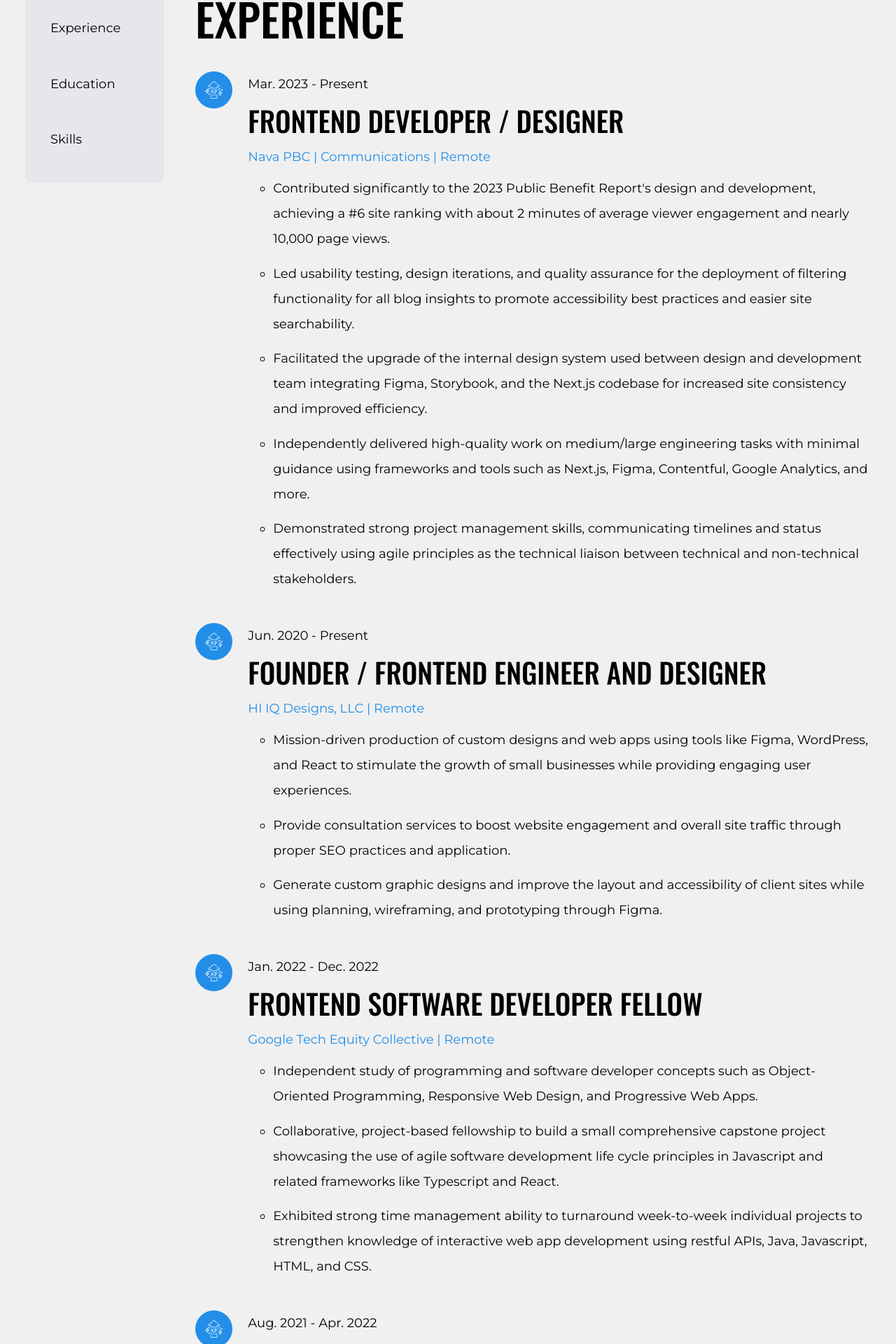
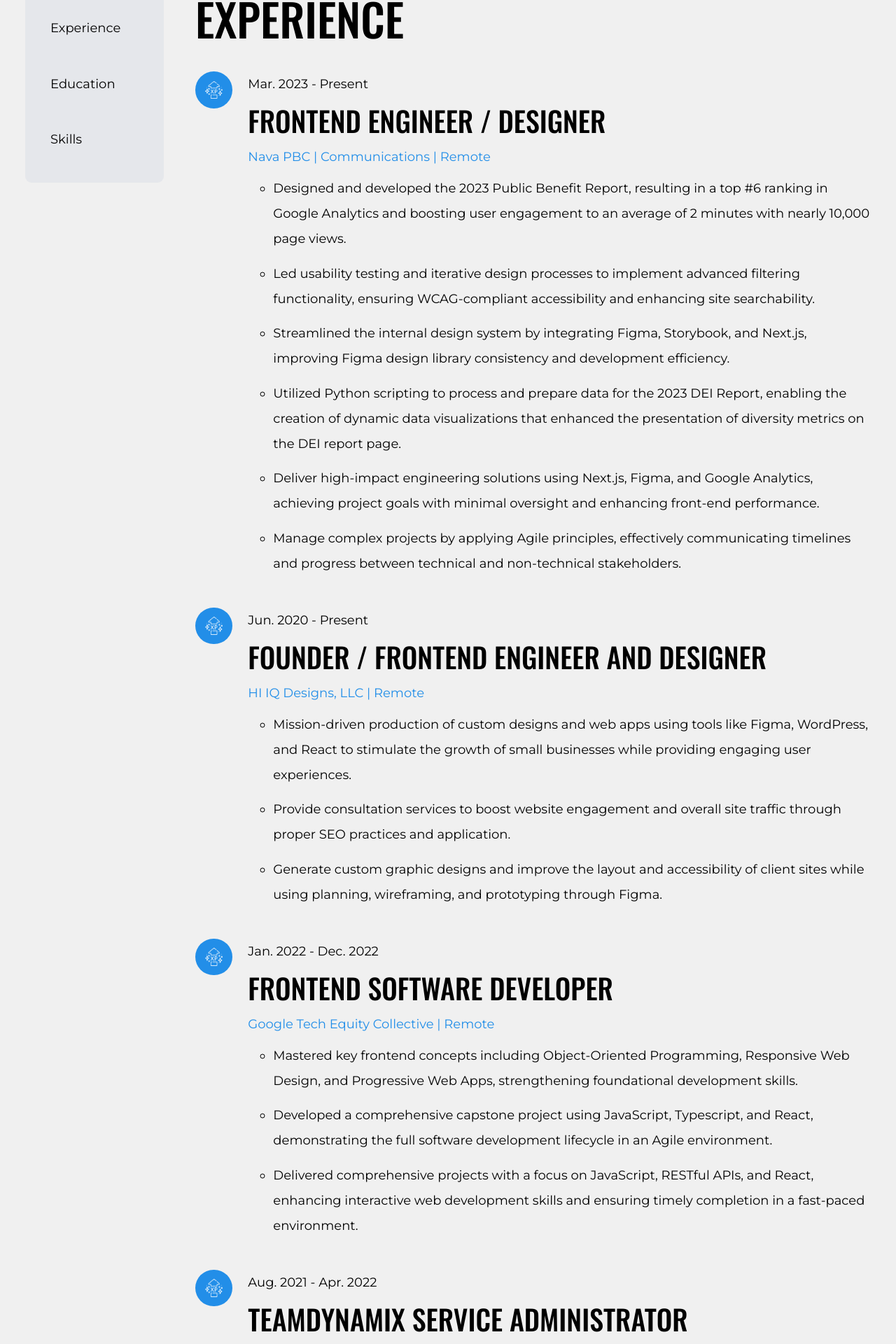
Before and after one commit to mqwebster/mqwebster, a Next.js app: page / in a window 1280 px wide. Shown: the part 6943-8863 px from the top of the page at 70% size. Built offline with nearby package versions, Linux system fonts and the light colour scheme; no server answers.

Commit message:
updated resume file and Nava PBC and Google resume bullet points

```diff
--- a/app/data/resumeData.js
+++ b/app/data/resumeData.js
@@ -12,14 +12,15 @@
     {
       id: 1,
       date: "Mar. 2023 - Present",
-      title: "Frontend Developer / Designer",
+      title: "Frontend Engineer / Designer",
       location: "Nava PBC | Communications | Remote",
       list: [
-        "Contributed significantly to the 2023 Public Benefit Report's design and development, achieving a #6 site ranking with about 2 minutes of average viewer engagement and nearly 10,000 page views.",
-        "Led usability testing, design iterations, and quality assurance for the deployment of filtering functionality for all blog insights to promote accessibility best practices and easier site searchability.",
-        "Facilitated the upgrade of the internal design system used between design and development team integrating Figma, Storybook, and the Next.js codebase for increased site consistency and improved efficiency.",
-        "Independently delivered high-quality work on medium/large engineering tasks with minimal guidance using frameworks and tools such as Next.js, Figma, Contentful, Google Analytics, and more.",
-        "Demonstrated strong project management skills, communicating timelines and status effectively using agile principles as the technical liaison between technical and non-technical stakeholders.",
+        "Designed and developed the 2023 Public Benefit Report, resulting in a top #6 ranking in Google Analytics and boosting user engagement to an average of 2 minutes with nearly 10,000 page views.",
+        "Led usability testing and iterative design processes to implement advanced filtering functionality, ensuring WCAG-compliant accessibility and enhancing site searchability.",
+        "Streamlined the internal design system by integrating Figma, Storybook, and Next.js, improving Figma design library consistency and development efficiency.",
+        "Utilized Python scripting to process and prepare data for the 2023 DEI Report, enabling the creation of dynamic data visualizations that enhanced the presentation of diversity metrics on the DEI report page.",
+        "Deliver high-impact engineering solutions using Next.js, Figma, and Google Analytics, achieving project goals with minimal oversight and enhancing front-end performance.",
+        "Manage complex projects by applying Agile principles, effectively communicating timelines and progress between technical and non-technical stakeholders.",
       ],
     },
     {
@@ -36,12 +37,12 @@
     {
       id: 3,
       date: "Jan. 2022 - Dec. 2022",
-      title: "Frontend Software Developer Fellow",
+      title: "Frontend Software Developer",
       location: "Google Tech Equity Collective | Remote",
       list: [
-        "Independent study of programming and software developer concepts such as Object-Oriented Programming, Responsive Web Design, and Progressive Web Apps.",
-        "Collaborative, project-based fellowship to build a small comprehensive capstone project showcasing the use of agile software development life cycle principles in Javascript and related frameworks like Typescript and React.",
-        "Exhibited strong time management ability to turnaround week-to-week individual projects to strengthen knowledge of interactive web app development using restful APIs, Java, Javascript, HTML, and CSS.",
+        "Mastered key frontend concepts including Object-Oriented Programming, Responsive Web Design, and Progressive Web Apps, strengthening foundational development skills.",
+        "Developed a comprehensive capstone project using JavaScript, Typescript, and React, demonstrating the full software development lifecycle in an Agile environment.",
+        "Delivered comprehensive projects with a focus on JavaScript, RESTful APIs, and React, enhancing interactive web development skills and ensuring timely completion in a fast-paced environment.",
       ],
     },
     {
```
Also changed, not shown: 1 other file (tests, documents, lock files or other folders).
